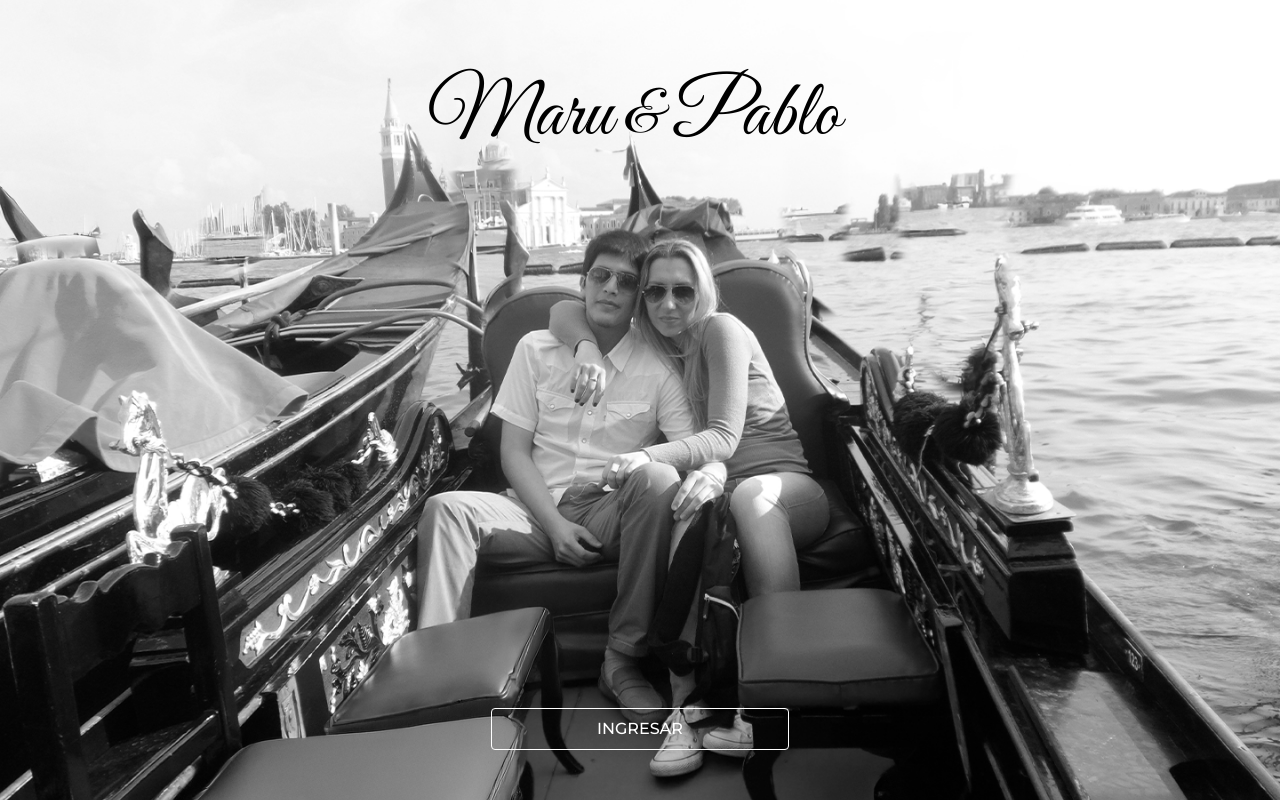
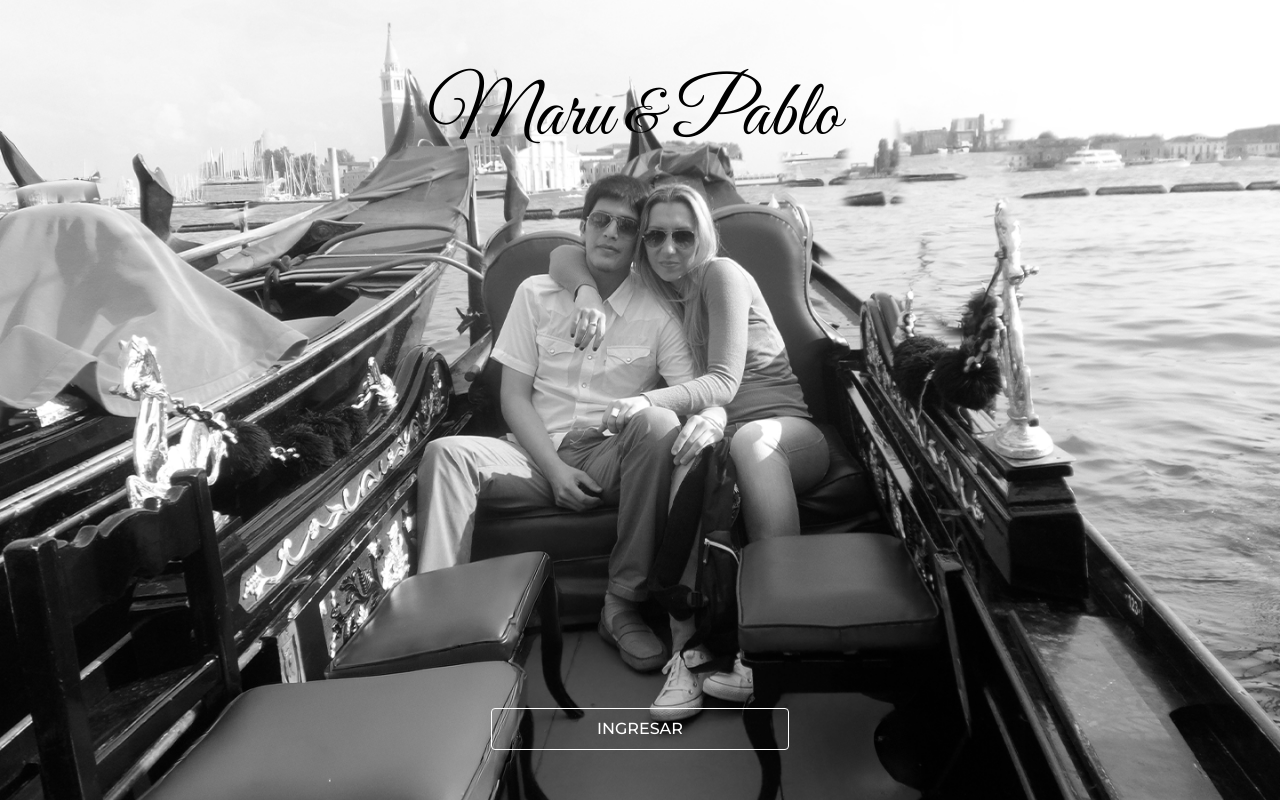
Before and after one commit to arevalopablo/wedding, a React (Vite) app: page / in a window 1280 px wide. Built offline with nearby package versions, Linux system fonts and the light colour scheme.

Commit message:
'update'

```diff
--- a/package.json
+++ b/package.json
@@ -12,6 +12,7 @@
   "dependencies": {
     "@emotion/react": "^11.14.0",
     "@emotion/styled": "^11.14.0",
+    "@lottiefiles/react-lottie-player": "^3.6.0",
     "@mui/icons-material": "^7.0.2",
     "@mui/material": "^7.0.2",
     "aos": "^2.3.4",
--- /dev/null
+++ b/src/assets/icons/Couple.tsx
@@ -0,0 +1,14 @@
+import { Player } from "@lottiefiles/react-lottie-player";
+import couple from "./Couple Walk.json";
+import { Box } from "@mui/material";
+
+const Couple = () => {
+  return (
+    <Box  >
+      <Player src={couple} autoplay loop/>
+    </Box>
+  )
+
+};
+
+export default Couple;
--- a/src/components/hero/Hero.css
+++ b/src/components/hero/Hero.css
@@ -17,7 +17,7 @@
   opacity: 0;
   transform: translateY(20px);
   animation: btn-move 2s ease-in-out forwards;
-  animation-delay: 3s;
+  animation-delay: 2s;
 }
 
 .showText1 {
@@ -25,12 +25,12 @@
 }
 
 .showText2 {
-  animation: showText 3s ease-in-out forwards;
+  animation: showText 2s ease-in-out forwards;
   animation-delay: 1s;
 }
 
 .showText3 {
-  animation: showText 4s ease-in-out forwards;
+  animation: showText 2s ease-in-out forwards;
   animation-delay: 2s;
 }
 
--- a/src/components/hero/Hero.tsx
+++ b/src/components/hero/Hero.tsx
@@ -21,7 +21,7 @@ const Hero = (props: Props) => {
         background: { xs: `url(${xsImg})`, sm: `url(${mdImg})`, md: `url(${lgImg})`, lg: `url(${lgImg})` },
         backgroundRepeat: {xs: 'no-repeat', sm: 'no-repeat', lg: 'no-repeat'},
         backgroundSize: { xs: "cover", sm: 'cover', md: "cover", lg: 'cover' },
-        backgroundPosition: { xs: "center", sm: welcomeScreen ? 'top' : 'center', md: "center", lg: 'center' },
+        backgroundPosition: { xs: "center", sm: welcomeScreen ? 'top' : 'center', md: "center", lg: '0 -150px' },
         filter: { md: "grayscale(1)"}, //SE QUEDA DEPENDIENDO DE LA IMAGEN QUE SE ELIJA
       }}
     >
--- a/src/pages/Home.tsx
+++ b/src/pages/Home.tsx
@@ -13,19 +13,48 @@ import regalo from "../assets/regalo.gif";
 import foto from "../assets/hero.svg";
 import foto2 from "../assets/capri.jpg";
 // import welcomeImgMobile from "../assets/welcome-img-mobile.png";
-import welcomeImgTablet from '../assets/welcome-img-tablet.png'
-import welcomeImgDesktop from '../assets/welcome-img-desktop.png'
-
+import welcomeImgTablet from "../assets/welcome-img-tablet.png";
+import welcomeImgDesktop from "../assets/welcome-img-desktop.png";
 import { useState } from "react";
+import Couple from "../assets/icons/Couple";
 
 const Home = () => {
   const [loading, setLoading] = useState<boolean>(true);
+  const [loader, setLoader] = useState<boolean>(false);
+
+  setTimeout(() => {
+    setLoader(false);
+  }, 50000);
 
   return (
     <Box>
-      {loading ? (
-        <Hero xsImg={welcomeImgTablet} mdImg={welcomeImgTablet} lgImg={welcomeImgDesktop} welcomeScreen showBtn onClick={() => setLoading(false)}/>
-      ) : (
+      {loading && !loader && (
+        <Hero
+          xsImg={welcomeImgTablet}
+          mdImg={welcomeImgTablet}
+          lgImg={welcomeImgDesktop}
+          welcomeScreen
+          showBtn
+          onClick={() => {
+            setLoading(false), setLoader(true);
+          }}
+        />
+      )}
+
+      {loader && (
+        <Grid container>
+          <Grid
+            size={12}
+            height={"100vh"}
+            display={"flex"}
+            justifyContent={"center"}
+            alignItems={"center"}
+          >
+            <Couple />
+          </Grid>
+        </Grid>
+      )}
+      {!loader && !loading && (
         <Grid container>
           <Grid size={12}>
             <Hero xsImg={foto} mdImg={foto2} />
```
Also changed, not shown: src/assets/icons/Couple Walk.json (added, +1 -0 lines), 1 other file (tests, documents, lock files or other folders).
